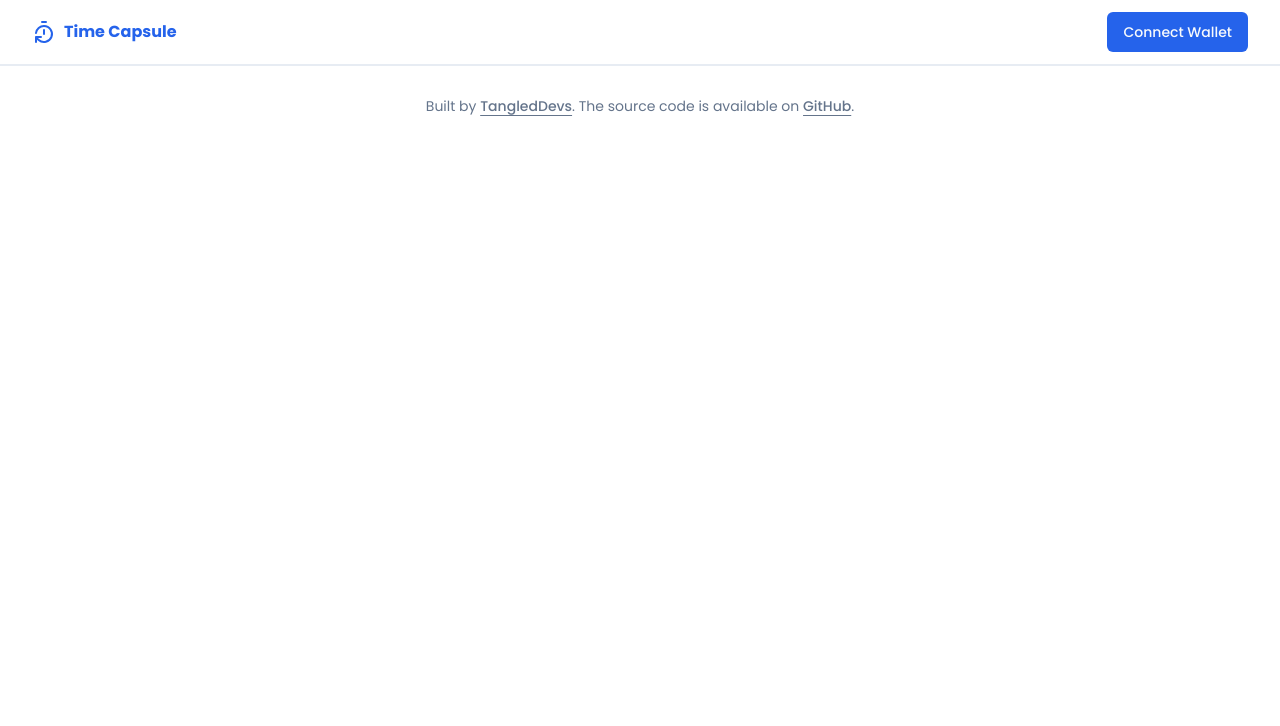
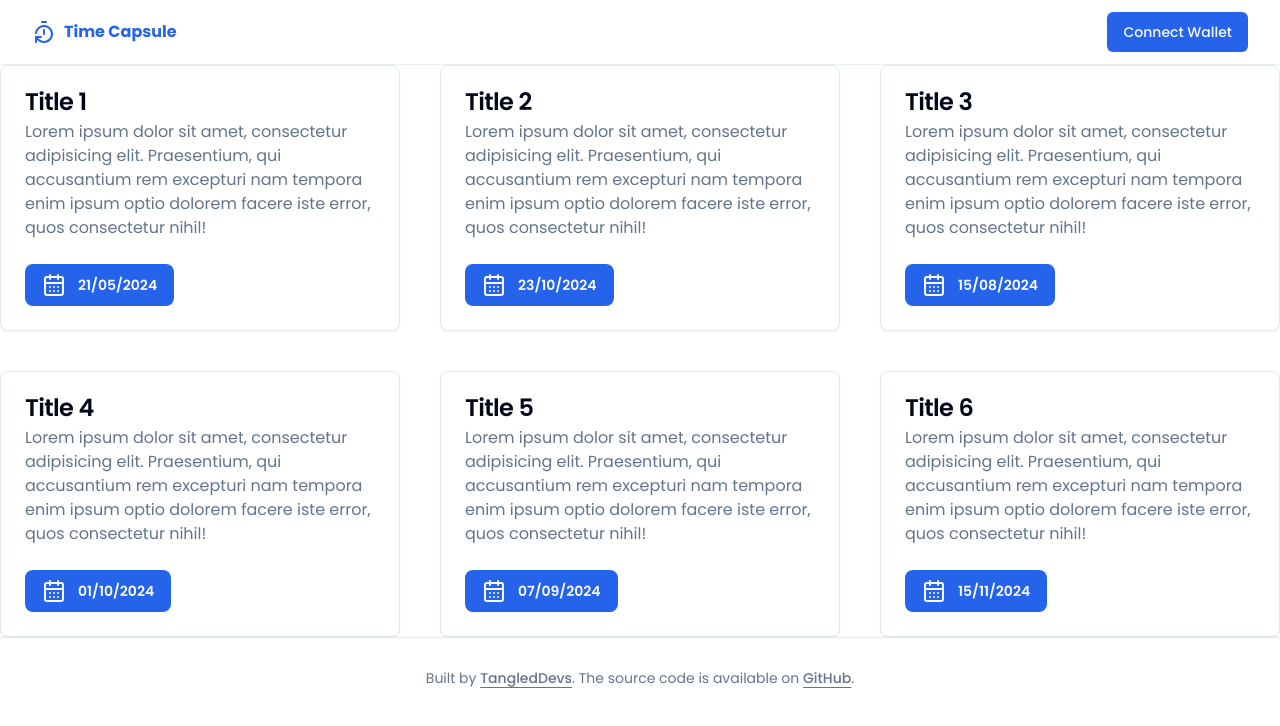
Before and after one commit to TangledDevs/xdc-time-capsule, a React (Vite) app: page /capsules in a window 1280 px wide. Shown: the top 726 px of the page. Built offline with nearby package versions, Linux system fonts and the light colour scheme.

Commit message:
Add Capsules page

```diff
--- a/src/App.jsx
+++ b/src/App.jsx
@@ -4,8 +4,8 @@ import { useReducer } from "react";
 import { BrowserRouter, Routes, Route } from "react-router-dom";
 import Review from "./pages/Review";
 import Navbar from "./components/Navbar";
-import MyMedia from "./pages/MyMedia";
 import Footer from "./components/Footer";
+import Capsules from "./pages/Capsules";
 
 function App() {
   const initialState = {};
@@ -21,6 +21,7 @@ function App() {
           <Route path="/" element={<Home />} />
           {/* <Route path="/media" element={<MyMedia />} /> */}
           {/* <Route path="/create" element={<Create />} /> */}
+          <Route path="/capsules" element={<Capsules />} />
           <Route path="/review" element={<Review />} />
         </Routes>
         <Footer />
--- /dev/null
+++ b/src/components/ui/badge.jsx
@@ -0,0 +1,34 @@
+import * as React from "react"
+import { cva } from "class-variance-authority";
+
+import { cn } from "@/lib/utils"
+
+const badgeVariants = cva(
+  "inline-flex items-center rounded-full border px-2.5 py-0.5 text-xs font-semibold transition-colors focus:outline-none focus:ring-2 focus:ring-ring focus:ring-offset-2",
+  {
+    variants: {
+      variant: {
+        default:
+          "border-transparent bg-primary text-primary-foreground hover:bg-primary/80",
+        secondary:
+          "border-transparent bg-secondary text-secondary-foreground hover:bg-secondary/80",
+        destructive:
+          "border-transparent bg-destructive text-destructive-foreground hover:bg-destructive/80",
+        outline: "text-foreground",
+      },
+    },
+    defaultVariants: {
+      variant: "default",
+    },
+  }
+)
+
+function Badge({
+  className,
+  variant,
+  ...props
+}) {
+  return (<div className={cn(badgeVariants({ variant }), className)} {...props} />);
+}
+
+export { Badge, badgeVariants }
--- /dev/null
+++ b/src/pages/Capsules.jsx
@@ -0,0 +1,89 @@
+import { Badge } from "@/components/ui/badge";
+import {
+  Card,
+  CardContent,
+  CardDescription,
+  CardHeader,
+  CardTitle,
+} from "@/components/ui/card";
+import { Link } from "react-router-dom";
+import { CalendarDays } from "lucide-react";
+
+const Capsules = () => {
+  const capsules = [
+    {
+      title: "Title 1",
+      description:
+        "Lorem ipsum dolor sit amet, consectetur adipisicing elit. Praesentium, qui accusantium rem excepturi nam tempora enim ipsum optio dolorem facere iste error, quos consectetur nihil!",
+      dueDate: "21/05/2024",
+    },
+    {
+      title: "Title 2",
+      description:
+        "Lorem ipsum dolor sit amet, consectetur adipisicing elit. Praesentium, qui accusantium rem excepturi nam tempora enim ipsum optio dolorem facere iste error, quos consectetur nihil!",
+      dueDate: "23/10/2024",
+    },
+    {
+      title: "Title 3",
+      description:
+        "Lorem ipsum dolor sit amet, consectetur adipisicing elit. Praesentium, qui accusantium rem excepturi nam tempora enim ipsum optio dolorem facere iste error, quos consectetur nihil!",
+      dueDate: "15/08/2024",
+    },
+    {
+      title: "Title 4",
+      description:
+        "Lorem ipsum dolor sit amet, consectetur adipisicing elit. Praesentium, qui accusantium rem excepturi nam tempora enim ipsum optio dolorem facere iste error, quos consectetur nihil!",
+      dueDate: "01/10/2024",
+    },
+    {
+      title: "Title 5",
+      description:
+        "Lorem ipsum dolor sit amet, consectetur adipisicing elit. Praesentium, qui accusantium rem excepturi nam tempora enim ipsum optio dolorem facere iste error, quos consectetur nihil!",
+      dueDate: "07/09/2024",
+    },
+    {
+      title: "Title 6",
+      description:
+        "Lorem ipsum dolor sit amet, consectetur adipisicing elit. Praesentium, qui accusantium rem excepturi nam tempora enim ipsum optio dolorem facere iste error, quos consectetur nihil!",
+      dueDate: "15/11/2024",
+    },
+  ];
+  return (
+    <div className="grid grid-cols-1 md:grid-cols-2 lg:grid-cols-3 gap-2 lg:gap-10">
+      {capsules?.map((item, index) => (
+        <Card
+          key={index}
+          className="w-full h-full transition-all duration-500 ease-in-out border shadow-sm hover:scale-105"
+        >
+          <Link to="/">
+            <CardHeader>
+              <CardTitle className="flex items-center">
+                <span>{item?.title}</span>
+              </CardTitle>
+              <CardDescription className='text-base'>{item?.description}</CardDescription>
+            </CardHeader>
+            <CardContent className="flex flex-col gap-y-3">
+              <Badge className=" flex flow-row items-center justify-center gap-3 mr-2 py-2 px-4 rounded-lg w-fit text-sm">
+                <CalendarDays />
+                {item?.dueDate}
+              </Badge>
+            </CardContent>
+
+            {/* <CardFooter className="justify-between">
+            <div>
+              <Label>
+                By:{" "}
+                <span className="text-sm font-normal">
+                  Krishna Prasad, Associate Professor
+                </span>
+              </Label>
+            </div>
+          </CardFooter> */}
+          </Link>
+        </Card>
+      ))}
+    </div>
+  );
+};
+
+export default Capsules;
```
Also changed, not shown: src/components/ui/card.jsx (line endings or trailing spaces).
